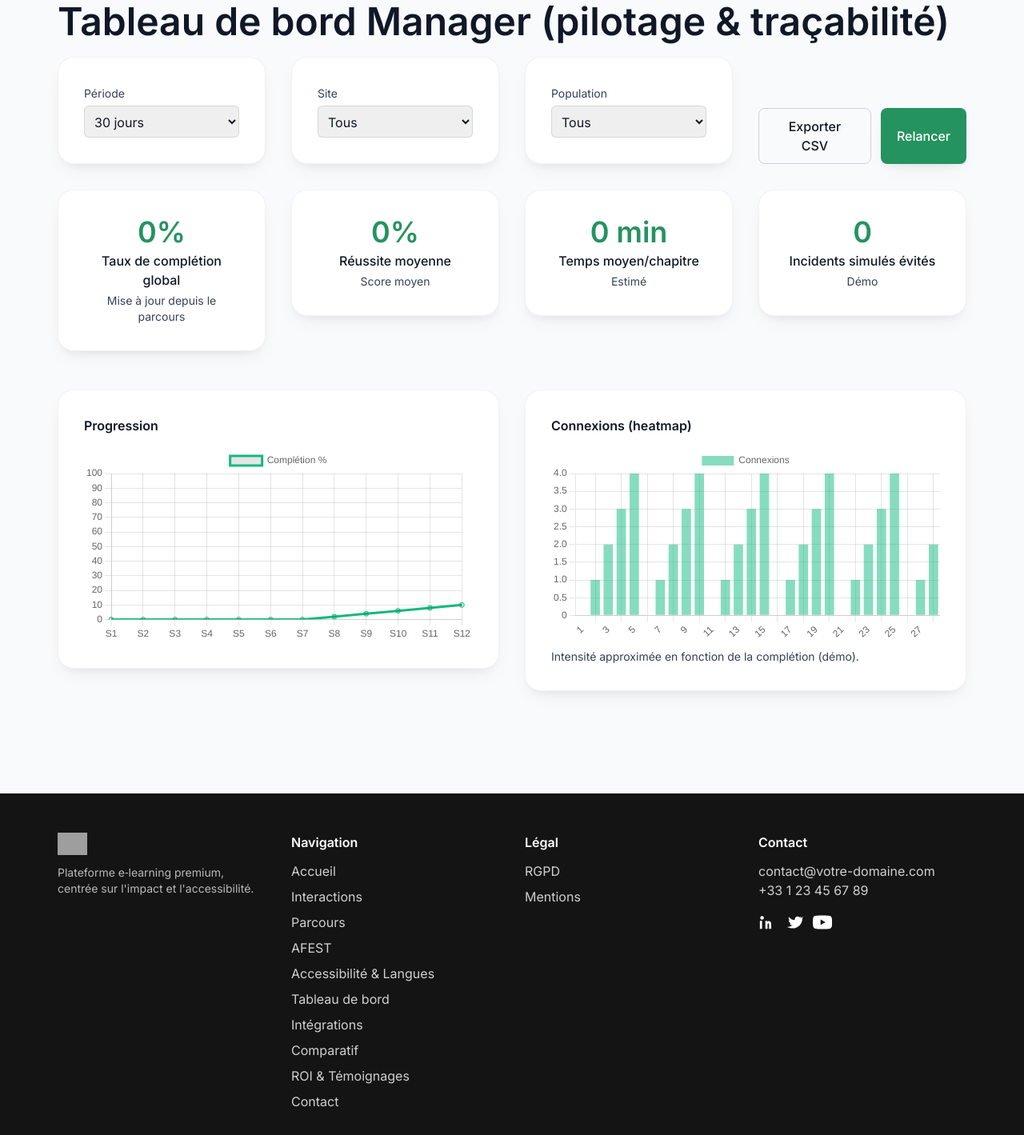
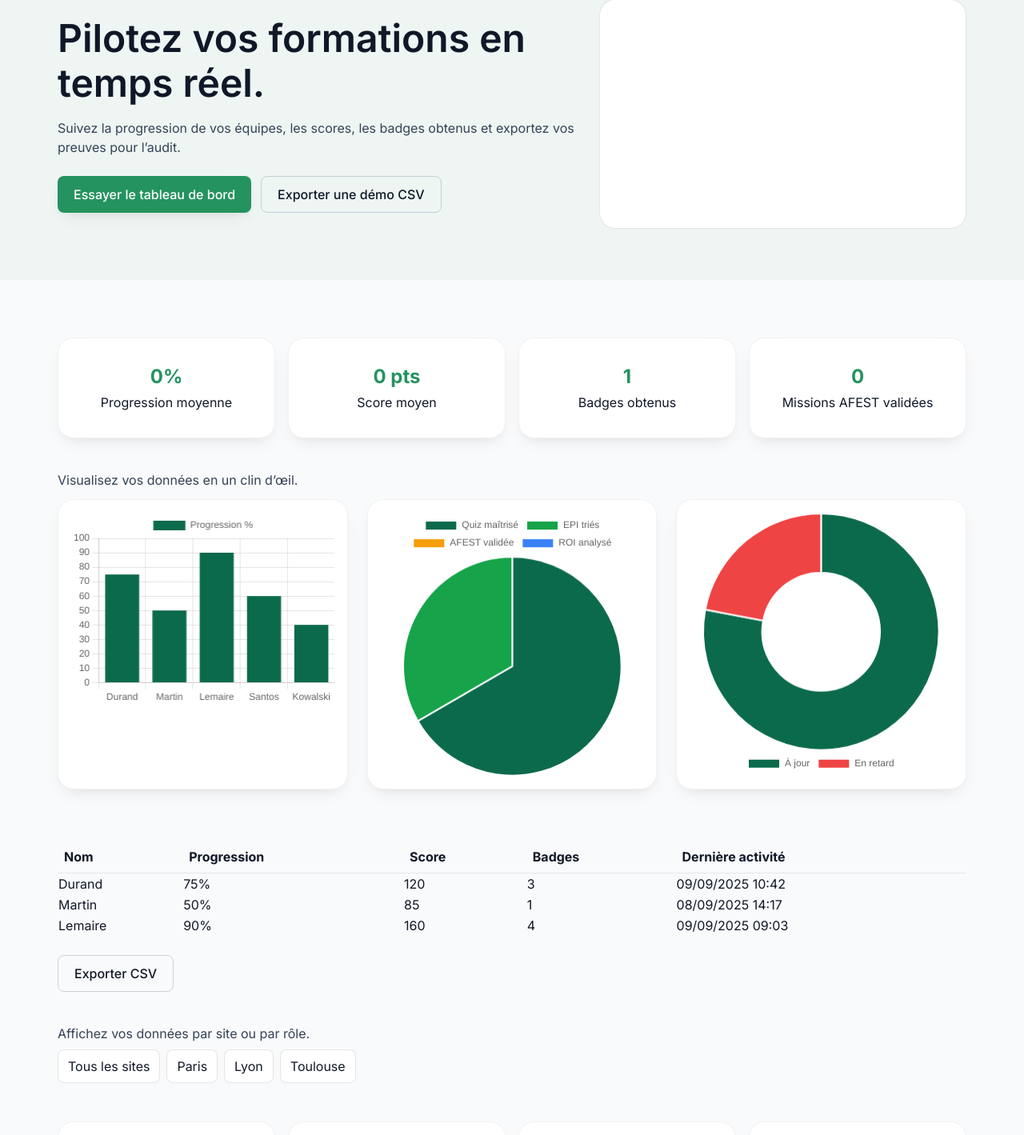
Before and after one commit to micktal/demo, a SvelteKit app: page /tableau-de-bord in a window 1280 px wide. Shown: the part 194-1613 px from the top of the page at 80% size. Built offline with nearby package versions, Linux system fonts and the light colour scheme; grey boxes are pictures that could not be loaded.

Commit message:
Rebuild Tableau de Bord page per new spec (hero, KPIs, charts, table, filters, compliance, CTA)
cgen-cafd46ec4ead4c27aac013fed7070862

```diff
--- a/src/routes/tableau-de-bord/+page.svelte
+++ b/src/routes/tableau-de-bord/+page.svelte
@@ -1,114 +1,180 @@
 <script lang="ts">
-  import KPITile from '$lib/components/KPITile.svelte';
   import Button from '$lib/components/Button.svelte';
+  import Card from '$lib/components/Card.svelte';
   import { onMount } from 'svelte';
-  import { demo, level } from '$lib/stores/demo';
   import Chart from 'chart.js/auto';
+  import { demo } from '$lib/stores/demo';
 
-  type Filter = { period: string; site: string; population: 'agents' | 'manager' | 'all' };
-  let filter: Filter = $state({ period: '30j', site: 'Tous', population: 'all' });
+  const KEY = 'fpsgDemo';
+  let kpiProgress = $state(0);
+  let kpiScore = $state(0);
+  let kpiBadges = $state(0);
+  let kpiAfest = $state(0);
 
-  let completion = $state(0);
-  let success = $state(0);
-  let avgTime = $state(0);
-  let incidents = $state(0);
+  let filterMsg = $state('');
+
   let chart1: Chart | null = null;
   let chart2: Chart | null = null;
+  let chart3: Chart | null = null;
+
+  function readLS() {
+    try { return JSON.parse(localStorage.getItem(KEY) || '{}'); } catch { return {}; }
+  }
+
+  function refreshKPIs() {
+    const s = readLS();
+    kpiProgress = Math.round(s.progress || 0);
+    kpiScore = Math.round(s.score || 0);
+    kpiBadges = (s.badges || []).length;
+    kpiAfest = s.validation ? 1 : 0;
+  }
+
+  function exportCsvFromTable() {
+    const rows = Array.from(document.querySelectorAll('#dash-table tr'))
+      .map((r) => Array.from(r.querySelectorAll('th,td')).map((td) => td.textContent || '').join(','))
+      .join('\n');
+    const blob = new Blob([rows], { type: 'text/csv' });
+    const a = document.createElement('a'); a.href = URL.createObjectURL(blob); a.download = 'dashboard_demo.csv'; a.click();
+  }
+
+  function onFilter(v: string) {
+    filterMsg = v === 'all' ? 'Affichage : tous les sites' : 'Affichage filtré : ' + v;
+  }
 
   onMount(() => {
-    const ctx1 = (document.getElementById('chartProgress') as HTMLCanvasElement | null)?.getContext('2d');
-    const ctx2 = (document.getElementById('chartHeat') as HTMLCanvasElement | null)?.getContext('2d');
+    refreshKPIs();
+    const unsub = demo.subscribe(() => refreshKPIs());
+
+    const ctx1 = (document.getElementById('chart-progress') as HTMLCanvasElement | null)?.getContext('2d');
+    const ctx2 = (document.getElementById('chart-badges') as HTMLCanvasElement | null)?.getContext('2d');
+    const ctx3 = (document.getElementById('chart-compliance') as HTMLCanvasElement | null)?.getContext('2d');
+
     if (ctx1) {
       chart1 = new Chart(ctx1, {
-        type: 'line',
-        data: { labels: Array.from({length: 12}, (_,i)=>`S${i+1}`), datasets: [{ label: 'Complétion %', data: Array.from({length:12},()=>completion).map((v,i)=>Math.min(100, Math.max(0, v + (i-6)*2))), borderColor: 'rgb(16,185,129)', fill: false }] },
+        type: 'bar',
+        data: {
+          labels: ['Durand','Martin','Lemaire','Santos','Kowalski'],
+          datasets: [{ label: 'Progression %', data: [75,50,90,60,40], backgroundColor: '#0C6A4C' }]
+        },
         options: { responsive: true, scales: { y: { min: 0, max: 100 } } }
       });
     }
     if (ctx2) {
+      const s = readLS();
       chart2 = new Chart(ctx2, {
-        type: 'bar',
-        data: { labels: Array.from({length:28},(_,i)=>i+1), datasets: [{ label: 'Connexions', data: Array.from({length:28},(_,i)=> Math.round((completion/10)+ (i%5))), backgroundColor: 'rgba(16,185,129,.5)' }] },
+        type: 'pie',
+        data: {
+          labels: ['Quiz maîtrisé','EPI triés','AFEST validée','ROI analysé'],
+          datasets: [{ data: [2,1, (s.validation?1:0), (s.badges||[]).length], backgroundColor: ['#0C6A4C','#16a34a','#f59e0b','#3b82f6'] }]
+        },
         options: { responsive: true }
       });
     }
+    if (ctx3) {
+      chart3 = new Chart(ctx3, {
+        type: 'doughnut',
+        data: { labels: ['À jour','En retard'], datasets: [{ data: [78,22], backgroundColor: ['#0C6A4C','#ef4444'] }] },
+        options: { responsive: true, plugins: { legend: { position: 'bottom' } } }
+      });
+    }
 
-    const unsub = demo.subscribe((d) => {
-      completion = Math.round(d.progress ?? 0);
-      success = Math.min(100, Math.round(((d.score ?? 0) / 5) * 100));
-      avgTime = Math.round((d.progress ?? 0) / 10);
-      incidents = Math.round((d.progress ?? 0) / 50);
-      if (chart1) { chart1.data.datasets[0].data = Array.from({length:12},()=>completion).map((v,i)=>Math.min(100, Math.max(0, v + (i-6)*2))); chart1.update(); }
-      if (chart2) { chart2.data.datasets[0].data = Array.from({length:28},(_,i)=> Math.round((completion/10)+ (i%5))); chart2.update(); }
-    });
-    return () => { unsub(); chart1?.destroy(); chart2?.destroy(); };
+    return () => { unsub(); chart1?.destroy(); chart2?.destroy(); chart3?.destroy(); };
   });
-
-  function exportCsv() {
-    const rows = [
-      ['period','site','population','completion','success','avgTimeMin','incidents'],
-      [filter.period, filter.site, filter.population, completion, success, avgTime, incidents]
-    ];
-    const csv = rows.map(r => r.join(',')).join('\n');
-    const blob = new Blob([csv], { type: 'text/csv' });
-    const a = document.createElement('a');
-    a.href = URL.createObjectURL(blob);
-    a.download = 'tableau-de-bord.csv';
-    a.click();
-  }
-  function relancer() { alert('Relance envoyée (démo)'); }
 </script>
 
-<section class="container-1200 pt-12 md:pt-16 pb-16">
-  <h1>Tableau de bord Manager (pilotage & traçabilité)</h1>
-  <div class="mt-4 grid grid-cols-1 md:grid-cols-4 gap-6 md:gap-8 items-end">
-    <div class="card">
-      <label class="text-sm text-gray-700" for="filter-period">Période</label>
-      <select id="filter-period" class="mt-1 w-full rounded-md border border-black/10 p-2" bind:value={filter.period}>
-        <option value="7j">7 jours</option>
-        <option value="30j">30 jours</option>
-        <option value="90j">90 jours</option>
-      </select>
+<svelte:head>
+  <title>Tableau de Bord E-learning – Fiducial FPSG</title>
+  <meta name="description" content="KPI, progression, scores, badges et conformité : un suivi temps réel, opposable en audit." />
+</svelte:head>
+
+<!-- SECTION 1 — HERO -->
+<section class="w-full bg-brand-green/5">
+  <div class="container-1200 py-12 md:py-16 grid-12 items-center gap-6">
+    <div class="col-span-12 md:col-span-7">
+      <h1>Pilotez vos formations en temps réel.</h1>
+      <p class="mt-4 max-w-2xl">Suivez la progression de vos équipes, les scores, les badges obtenus et exportez vos preuves pour l’audit.</p>
+      <div class="mt-6 flex gap-3 flex-wrap">
+        <Button href="#kpis" variant="primary">Essayer le tableau de bord</Button>
+        <Button variant="ghost" onclick={exportCsvFromTable}>Exporter une démo CSV</Button>
+      </div>
     </div>
-    <div class="card">
-      <label class="text-sm text-gray-700" for="filter-site">Site</label>
-      <select id="filter-site" class="mt-1 w-full rounded-md border border-black/10 p-2" bind:value={filter.site}>
-        <option>Tous</option>
-        <option>Paris</option>
-        <option>Lyon</option>
-        <option>Marseille</option>
-      </select>
-    </div>
-    <div class="card">
-      <label class="text-sm text-gray-700" for="filter-population">Population</label>
-      <select id="filter-population" class="mt-1 w-full rounded-md border border-black/10 p-2" bind:value={filter.population}>
-        <option value="all">Tous</option>
-        <option value="agents">Agents</option>
-        <option value="manager">Manager</option>
-      </select>
-    </div>
-    <div class="flex gap-3">
-      <Button variant="ghost" onclick={exportCsv}>Exporter CSV</Button>
-      <Button variant="primary" onclick={relancer}>Relancer</Button>
-    </div>
-  </div>
-
-  <div class="mt-8 grid-12">
-    <div class="col-span-12 md:col-span-3"><KPITile label="Taux de complétion global" value={`${completion}%`} sublabel="Mise à jour depuis le parcours" /></div>
-    <div class="col-span-12 md:col-span-3"><KPITile label="Réussite moyenne" value={`${success}%`} sublabel="Score moyen" /></div>
-    <div class="col-span-12 md:col-span-3"><KPITile label="Temps moyen/chapitre" value={`${avgTime} min`} sublabel="Estimé" /></div>
-    <div class="col-span-12 md:col-span-3"><KPITile label="Incidents simulés évités" value={`${incidents}`} sublabel="Démo" /></div>
-  </div>
-
-  <div class="mt-12 grid grid-cols-1 md:grid-cols-2 gap-8 items-start">
-    <div class="card">
-      <div class="font-semibold">Progression</div>
-      <canvas id="chartProgress" class="mt-4"></canvas>
-    </div>
-    <div class="card">
-      <div class="font-semibold">Connexions (heatmap)</div>
-      <canvas id="chartHeat" class="mt-4"></canvas>
-      <p class="mt-2 text-sm text-gray-700">Intensité approximée en fonction de la complétion (démo).</p>
+    <div class="col-span-12 md:col-span-5">
+      <div class="rounded-xl overflow-hidden border border-black/10 bg-white aspect-[16/10]"></div>
     </div>
   </div>
 </section>
+
+<!-- SECTION 2 — KPI Cards dynamiques -->
+<section id="kpis" class="container-1200 pt-10 md:pt-12">
+  <div id="dash-kpis" class="grid" style="grid-template-columns:repeat(auto-fit,minmax(160px,1fr));gap:16px;margin:24px 0">
+    <div class="card text-center"><div class="n text-brand-green font-bold text-2xl mb-1" id="kpi-progress">{kpiProgress}%</div><div>Progression moyenne</div></div>
+    <div class="card text-center"><div class="n text-brand-green font-bold text-2xl mb-1" id="kpi-score">{kpiScore} pts</div><div>Score moyen</div></div>
+    <div class="card text-center"><div class="n text-brand-green font-bold text-2xl mb-1" id="kpi-badges">{kpiBadges}</div><div>Badges obtenus</div></div>
+    <div class="card text-center"><div class="n text-brand-green font-bold text-2xl mb-1" id="kpi-afest">{kpiAfest}</div><div>Missions AFEST validées</div></div>
+  </div>
+</section>
+
+<!-- SECTION 3 — Graphiques interactifs -->
+<section class="container-1200 pt-4">
+  <p class="text-gray-700 mb-3">Visualisez vos données en un clin d’œil.</p>
+  <div class="grid" style="grid-template-columns:repeat(auto-fit,minmax(280px,1fr));gap:24px">
+    <div class="card p-4"><canvas id="chart-progress" height="220"></canvas></div>
+    <div class="card p-4"><canvas id="chart-badges" height="220"></canvas></div>
+    <div class="card p-4"><canvas id="chart-compliance" height="220"></canvas></div>
+  </div>
+</section>
+
+<!-- SECTION 4 — Tableau apprenants (mock + export) -->
+<section id="table" class="container-1200 pt-10">
+  <table id="dash-table" style="width:100%;border-collapse:collapse;margin:24px 0">
+    <thead><tr style="background:#f9fafb;text-align:left">
+      <th style="padding:8px;border-bottom:1px solid #e5e7eb">Nom</th>
+      <th style="padding:8px;border-bottom:1px solid #e5e7eb">Progression</th>
+      <th style="padding:8px;border-bottom:1px solid #e5e7eb">Score</th>
+      <th style="padding:8px;border-bottom:1px solid #e5e7eb">Badges</th>
+      <th style="padding:8px;border-bottom:1px solid #e5e7eb">Dernière activité</th>
+    </tr></thead>
+    <tbody>
+      <tr><td>Durand</td><td>75%</td><td>120</td><td>3</td><td>09/09/2025 10:42</td></tr>
+      <tr><td>Martin</td><td>50%</td><td>85</td><td>1</td><td>08/09/2025 14:17</td></tr>
+      <tr><td>Lemaire</td><td>90%</td><td>160</td><td>4</td><td>09/09/2025 09:03</td></tr>
+    </tbody>
+  </table>
+  <Button variant="ghost" onclick={exportCsvFromTable}>Exporter CSV</Button>
+</section>
+
+<!-- SECTION 5 — Filtres / Segments -->
+<section class="container-1200 pt-10">
+  <p>Affichez vos données par site ou par rôle.</p>
+  <div class="mt-2 flex gap-2 flex-wrap">
+    <button class="f-btn px-3 py-2 rounded-lg border border-black/10 bg-white hover:border-brand-green" onclick={() => onFilter('all')}>Tous les sites</button>
+    <button class="f-btn px-3 py-2 rounded-lg border border-black/10 bg-white hover:border-brand-green" onclick={() => onFilter('paris')}>Paris</button>
+    <button class="f-btn px-3 py-2 rounded-lg border border-black/10 bg-white hover:border-brand-green" onclick={() => onFilter('lyon')}>Lyon</button>
+    <button class="f-btn px-3 py-2 rounded-lg border border-black/10 bg-white hover:border-brand-green" onclick={() => onFilter('toulouse')}>Toulouse</button>
+  </div>
+  <p id="filter-msg" class="text-brand-green mt-2">{filterMsg}</p>
+</section>
+
+<!-- SECTION 6 — Bloc conformité -->
+<section class="container-1200 pt-10">
+  <div class="grid grid-cols-1 md:grid-cols-4 gap-4">
+    <div class="card"><div class="font-semibold">Traçabilité horodatée</div></div>
+    <div class="card"><div class="font-semibold">Opposable en cas de contrôle</div></div>
+    <div class="card"><div class="font-semibold">Export CSV/JSON</div></div>
+    <div class="card"><div class="font-semibold">Relances automatiques (email/SMS)</div></div>
+  </div>
+</section>
+
+<!-- SECTION 7 — CTA final -->
+<section class="container-1200 pt-12 pb-16">
+  <div class="card flex flex-col md:flex-row items-center justify-between gap-4">
+    <div>
+      <div class="text-xl font-semibold">Vos données, en temps réel, opposables en audit.</div>
+      <div class="text-gray-700">Un tableau de bord simple pour les managers, complet pour les auditeurs.</div>
+    </div>
+    <div class="flex gap-3">
+      <Button href="/contact?from=dashboard-demo" variant="primary">Demander un accès démo</Button>
+      <Button variant="ghost" onclick={exportCsvFromTable}>Télécharger un exemple d’export</Button>
+    </div>
+  </div>
+</section>
```
